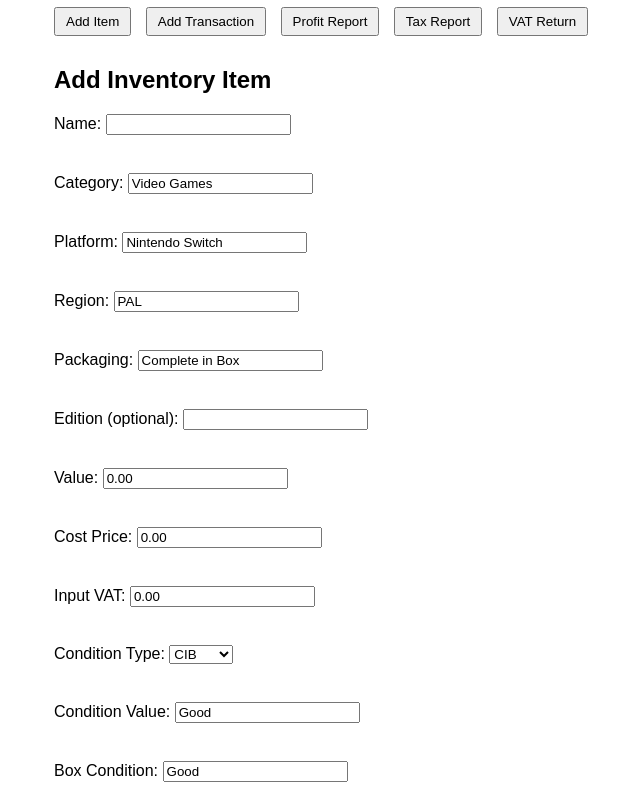
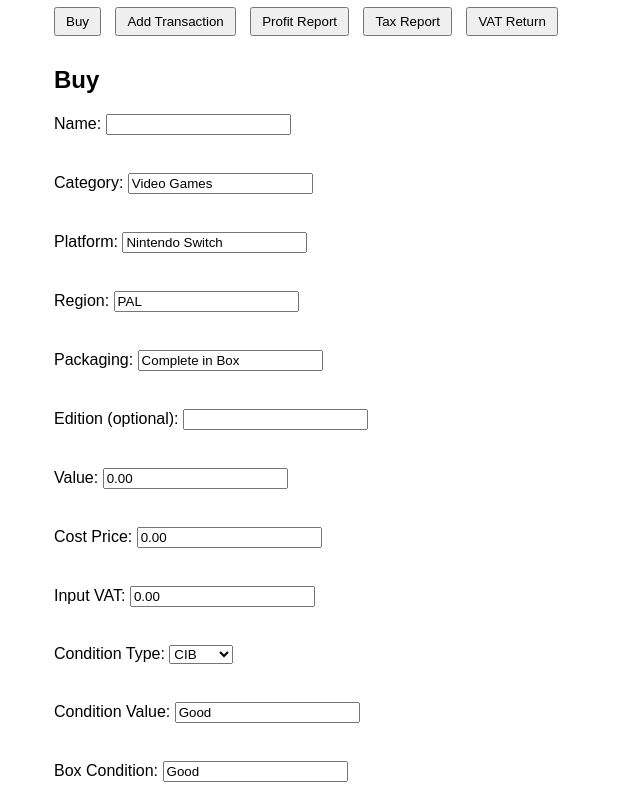
Before and after one commit to RyanFitzsimons/collectibles-prototype, a website: page public/index.html in a window 1280 px wide. Shown: the part 93-883 px from the top of the page, without its empty margins (186-826 px from the left). Drawn offline with Linux system fonts and the light colour scheme.

Commit message:
Updated tabs to accurately reflect use

```diff
--- a/public/index.html
+++ b/public/index.html
@@ -12,7 +12,7 @@
   <!-- Navigation bar with buttons to switch between sections -->
   <nav>
     <!-- Each button triggers showSection() in script.js to display the corresponding section -->
-    <button onclick="showSection('add-item')">Add Item</button>
+    <button onclick="showSection('add-item')">Buy</button>
     <button onclick="showSection('add-transaction')">Add Transaction</button>
     <button onclick="showSection('profit-report')">Profit Report</button>
     <button onclick="showSection('tax-report')">Tax Report</button>
@@ -21,7 +21,7 @@
 
   <!-- Section for adding new inventory items; visible by default -->
   <section id="add-item" class="section">
-    <h2>Add Inventory Item</h2>
+    <h2>Buy</h2>
     <form id="item-form">
       <label>Name: <input type="text" name="name" required></label><br>
       <label>Category: <input type="text" name="category" value="Video Games" required></label><br>
@@ -52,7 +52,7 @@
 
   <!-- Section for adding transactions; hidden by default -->
   <section id="add-transaction" class="section" style="display: none;">
-    <h2>Add Transaction</h2>
+    <h2>Sell</h2>
     <form id="transaction-form">
       <label>Type: <input type="text" name="type" value="Sale" required></label><br>
       <label>Total Value: <input type="number" name="total_value" step="0.01" required></label><br>
```
